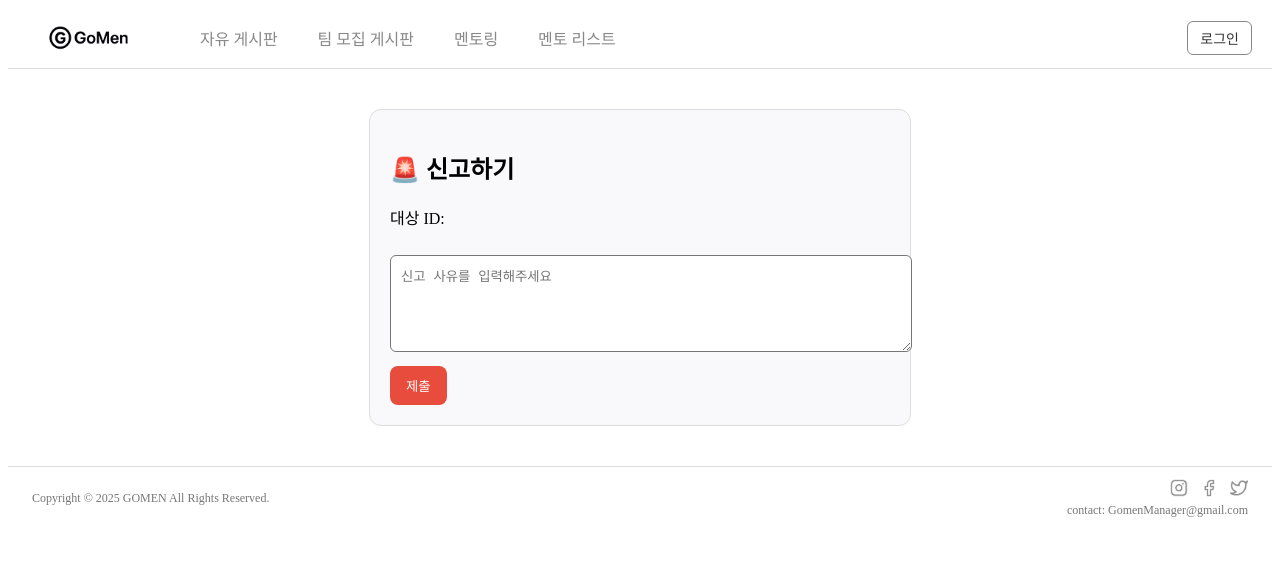
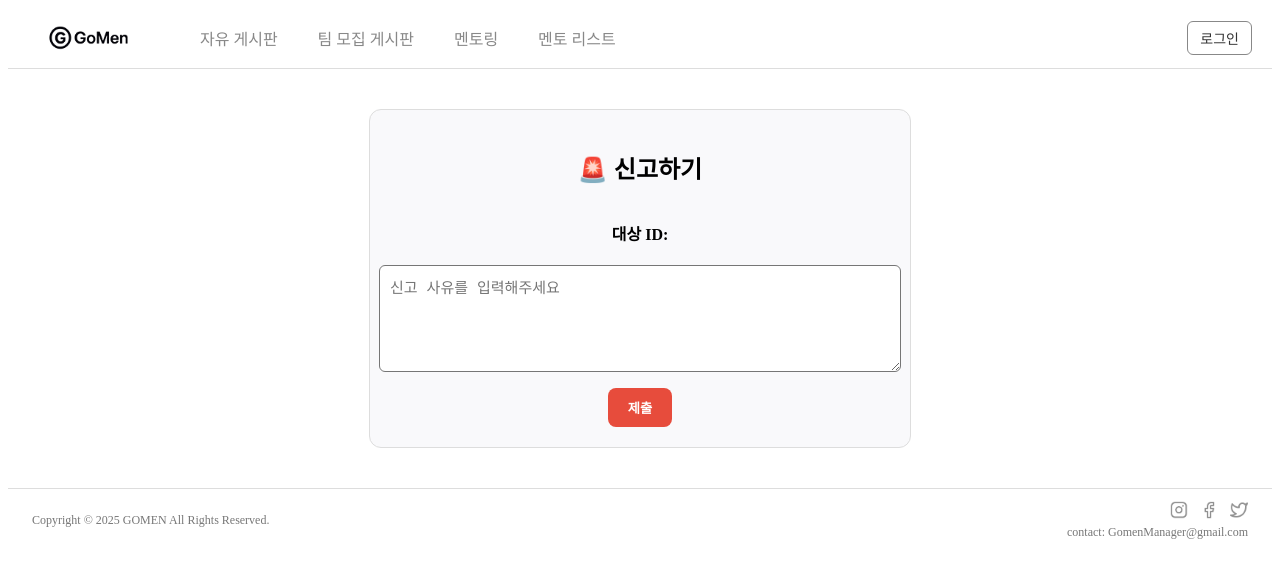
Before and after one commit to 4team-tuna/be14-3rd-Tuna-GoMen, a Vue app in the folder frontend/gomen/: page /report in a window 1280 px wide. Shown: the top 578 px of the page. Built offline with nearby package versions, Linux system fonts and the light colour scheme.

Commit message:
신고 페이지 우측 쏠림 현상 해결

```diff
--- a/frontend/gomen/src/views/Report/ReportForm.vue
+++ b/frontend/gomen/src/views/Report/ReportForm.vue
@@ -46,11 +46,22 @@
   <style scoped>
   .report-form {
   max-width: 500px;
-  margin: 40px auto; /* ✅ 중앙 정렬 핵심 */
+  margin: 40px auto;
   padding: 20px;
   background-color: #f9f9fb;
   border: 1px solid #ddd;
   border-radius: 12px;
+
+  /* 추가된 중앙 정렬 스타일 */
+  display: flex;
+  flex-direction: column;
+  align-items: center;
+  text-align: center;
+}
+
+.report-form p {
+  font-weight: bold;
+  margin-bottom: 10px;
 }
 
 textarea {
@@ -59,14 +70,18 @@
   margin-top: 10px;
   border-radius: 6px;
   resize: vertical;
+  font-size: 15px;
 }
+
 button {
-    margin-top: 10px;
-    padding: 10px 16px;
+  margin-top: 16px;
+  padding: 10px 20px;
   background-color: #e74c3c;
   color: white;
   border: none;
   border-radius: 8px;
   cursor: pointer;
+  font-weight: bold;
 }
+
   </style>
```
Lines whose indentation alone changed are shown as unchanged.
